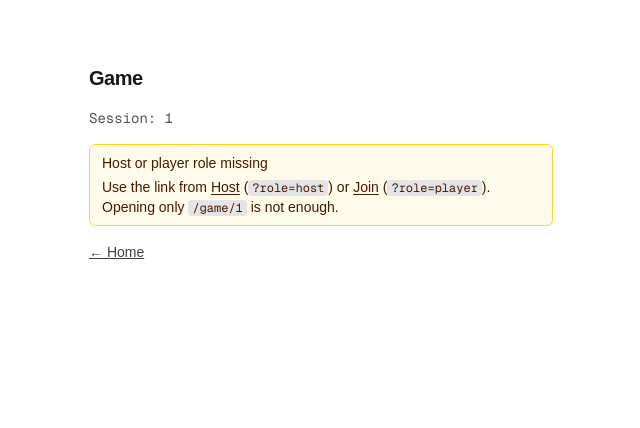
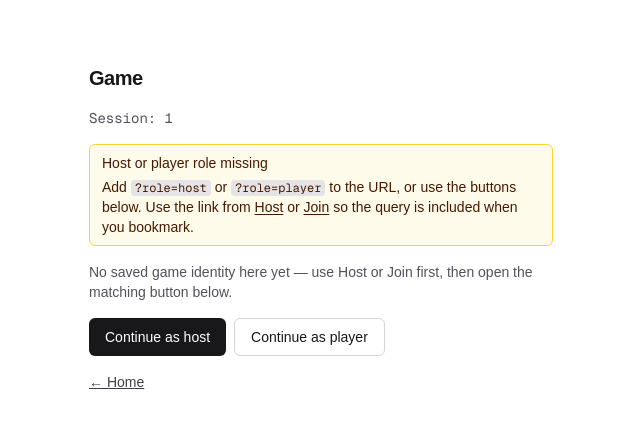
Before and after one commit to fmlharrison/cleopardy-game, a Next.js app: page /game/1 in a window 1280 px wide. Shown: the top 428 px of the page, without its empty margins (319-959 px from the left). Built offline with nearby package versions, Linux system fonts and the light colour scheme.

Commit message:
tighten route-level state hydration and refresh behavior

```diff
--- a/src/app/game/[sessionCode]/page.tsx
+++ b/src/app/game/[sessionCode]/page.tsx
@@ -1,7 +1,7 @@
 import Link from "next/link";
 
+import { GameSessionRolePicker } from "@/components/game/GameSessionRolePicker";
 import { GameRoomClient, type GameRoomRole } from "@/components/GameRoomClient";
-import { StatusBanner } from "@/components/ui/StatusBanner";
 
 type PageProps = {
   params: Promise<{ sessionCode: string }>;
@@ -26,37 +26,7 @@ export default async function GameSessionPage({
         <p className="font-mono text-sm text-zinc-600 dark:text-zinc-400">
           Session: {sessionCode}
         </p>
-        <StatusBanner variant="warning" title="Host or player role missing">
-          <p>
-            Use the link from{" "}
-            <Link
-              href="/host"
-              className="font-medium underline underline-offset-2"
-            >
-              Host
-            </Link>{" "}
-            (
-            <code className="rounded bg-zinc-200 px-1 text-xs dark:bg-zinc-800">
-              ?role=host
-            </code>
-            ) or{" "}
-            <Link
-              href="/join"
-              className="font-medium underline underline-offset-2"
-            >
-              Join
-            </Link>{" "}
-            (
-            <code className="rounded bg-zinc-200 px-1 text-xs dark:bg-zinc-800">
-              ?role=player
-            </code>
-            ). Opening only{" "}
-            <code className="rounded bg-zinc-200 px-1 text-xs dark:bg-zinc-800">
-              /game/{sessionCode}
-            </code>{" "}
-            is not enough.
-          </p>
-        </StatusBanner>
+        <GameSessionRolePicker sessionCode={sessionCode} />
         <Link
           href="/"
           className="text-sm font-medium text-zinc-700 underline dark:text-zinc-300"
--- a/src/components/GameRoomClient.tsx
+++ b/src/components/GameRoomClient.tsx
@@ -77,11 +77,17 @@ export function GameRoomClient({ sessionCode, role }: GameRoomClientProps) {
   }, [roomState]);
 
   useEffect(() => {
+    let cancelled = false;
+
     const url = getPartySocketUrl(sessionCode);
     const ws = new WebSocket(url);
     wsRef.current = ws;
 
     ws.onopen = () => {
+      if (cancelled) {
+        return;
+      }
+      setConnectError(null);
       setWsReady(true);
       if (role === "player") {
         const playerId = readStoredId(STORAGE_KEYS.playerId);
@@ -105,6 +111,9 @@ export function GameRoomClient({ sessionCode, role }: GameRoomClientProps) {
     };
 
     ws.onmessage = (ev: MessageEvent<string | ArrayBuffer | Blob>) => {
+      if (cancelled) {
+        return;
+      }
       const raw = messageRaw(ev.data);
       if (!raw) {
         return;
@@ -125,12 +134,18 @@ export function GameRoomClient({ sessionCode, role }: GameRoomClientProps) {
     };
 
     ws.onerror = () => {
+      if (cancelled) {
+        return;
+      }
       setConnectError(
         `Could not connect to PartyKit. Check the dev server and URL. Tried: ${url}`,
       );
     };
 
     ws.onclose = () => {
+      if (cancelled) {
+        return;
+      }
       setWsReady(false);
       if (wsRef.current === ws) {
         wsRef.current = null;
@@ -147,6 +162,7 @@ export function GameRoomClient({ sessionCode, role }: GameRoomClientProps) {
     };
 
     return () => {
+      cancelled = true;
       ws.close();
       if (wsRef.current === ws) {
         wsRef.current = null;
@@ -284,6 +300,11 @@ export function GameRoomClient({ sessionCode, role }: GameRoomClientProps) {
     );
   }
 
+  const hostIdForLoad = readStoredId(STORAGE_KEYS.hostId);
+  const playerIdForLoad = readStoredId(STORAGE_KEYS.playerId);
+  const missingHostIdentity = role === "host" && !hostIdForLoad;
+  const missingPlayerIdentity = role === "player" && !playerIdForLoad;
+
   if (!roomState) {
     return (
       <main className="mx-auto flex min-h-full max-w-lg flex-col gap-4 px-6 py-16">
@@ -291,12 +312,61 @@ export function GameRoomClient({ sessionCode, role }: GameRoomClientProps) {
         <p className="font-mono text-sm text-zinc-600 dark:text-zinc-400">
           Session: {sessionCode}
         </p>
+        <p className="text-xs text-zinc-500 dark:text-zinc-400">
+          View:{" "}
+          <span className="font-medium text-zinc-700 dark:text-zinc-300">
+            {role === "host" ? "Host" : "Player"}
+          </span>{" "}
+          (
+          <code className="rounded bg-zinc-200 px-1 text-[11px] dark:bg-zinc-800">
+            ?role={role}
+          </code>
+          )
+        </p>
         <StatusBanner variant="info" title="Connecting to live session">
           <p>
-            Loading room state from PartyKit. If this hangs, confirm the dev
-            server is running.
+            Syncing room state from PartyKit. There can be a short gap before
+            the first update—this is normal on refresh or direct navigation.
+            Reconnecting should restore an in-progress game (lobby, board, or
+            clue) automatically.
           </p>
         </StatusBanner>
+        {missingHostIdentity ? (
+          <StatusBanner
+            variant="warning"
+            title="No host identity in this browser"
+          >
+            <p>
+              Host controls need the id from the device that created this
+              session. Open{" "}
+              <Link
+                href="/host"
+                className="font-medium underline underline-offset-2"
+              >
+                Host
+              </Link>{" "}
+              here first, or use the original host link.
+            </p>
+          </StatusBanner>
+        ) : null}
+        {missingPlayerIdentity ? (
+          <StatusBanner
+            variant="warning"
+            title="No player identity in this browser"
+          >
+            <p>
+              Use{" "}
+              <Link
+                href="/join"
+                className="font-medium underline underline-offset-2"
+              >
+                Join
+              </Link>{" "}
+              with this session code on this device, or the same Join link you
+              used before, so your player id is saved.
+            </p>
+          </StatusBanner>
+        ) : null}
       </main>
     );
   }
--- /dev/null
+++ b/src/components/game/GameSessionRolePicker.tsx
@@ -0,0 +1,121 @@
+"use client";
+
+import Link from "next/link";
+import { useMemo } from "react";
+
+import { StatusBanner } from "@/components/ui/StatusBanner";
+import { readStoredId, STORAGE_KEYS } from "@/lib/ids";
+
+/**
+ * Shown when `/game/[sessionCode]` is opened without `?role=`. Offers explicit
+ * role links and, after hydration, a hint from persisted host/player ids.
+ */
+export function GameSessionRolePicker({
+  sessionCode,
+}: {
+  sessionCode: string;
+}) {
+  const hint = useMemo(() => {
+    const hasHost = Boolean(readStoredId(STORAGE_KEYS.hostId));
+    const hasPlayer = Boolean(readStoredId(STORAGE_KEYS.playerId));
+    if (hasHost && hasPlayer) {
+      return "both";
+    } else if (hasHost) {
+      return "host";
+    } else if (hasPlayer) {
+      return "player";
+    } else {
+      return "none";
+    }
+  }, []);
+
+  const encoded = encodeURIComponent(sessionCode);
+  const hostHref = `/game/${encoded}?role=host`;
+  const playerHref = `/game/${encoded}?role=player`;
+
+  return (
+    <div className="space-y-4">
+      <StatusBanner variant="warning" title="Host or player role missing">
+        <p>
+          Add{" "}
+          <code className="rounded bg-zinc-200 px-1 text-xs dark:bg-zinc-800">
+            ?role=host
+          </code>{" "}
+          or{" "}
+          <code className="rounded bg-zinc-200 px-1 text-xs dark:bg-zinc-800">
+            ?role=player
+          </code>{" "}
+          to the URL, or use the buttons below. Use the link from{" "}
+          <Link
+            href="/host"
+            className="font-medium underline underline-offset-2"
+          >
+            Host
+          </Link>{" "}
+          or{" "}
+          <Link
+            href="/join"
+            className="font-medium underline underline-offset-2"
+          >
+            Join
+          </Link>{" "}
+          so the query is included when you bookmark.
+        </p>
+      </StatusBanner>
+
+      {hint === "host" ? (
+        <p className="text-sm text-zinc-600 dark:text-zinc-400">
+          This browser has a saved <span className="font-medium">host</span>{" "}
+          identity — use{" "}
+          <Link
+            href={hostHref}
+            className="font-medium underline underline-offset-2"
+          >
+            Host view
+          </Link>{" "}
+          if you created this session here.
+        </p>
+      ) : null}
+      {hint === "player" ? (
+        <p className="text-sm text-zinc-600 dark:text-zinc-400">
+          This browser has a saved <span className="font-medium">player</span>{" "}
+          identity — use{" "}
+          <Link
+            href={playerHref}
+            className="font-medium underline underline-offset-2"
+          >
+            Player view
+          </Link>{" "}
+          if you joined this session from this device.
+        </p>
+      ) : null}
+      {hint === "both" ? (
+        <p className="text-sm text-zinc-600 dark:text-zinc-400">
+          This browser has both host and player ids saved. Pick the role for
+          this tab: host if you run the board, player if you are buzzing in.
+        </p>
+      ) : null}
+      {hint === "none" ? (
+        <p className="text-sm text-zinc-600 dark:text-zinc-400">
+          No saved game identity here yet — use Host or Join first, then open
+          the matching button below.
+        </p>
+      ) : null}
+
+      <div className="flex flex-col gap-2 sm:flex-row sm:flex-wrap">
+        <Link
+          href={hostHref}
+          className="inline-flex items-center justify-center rounded-md bg-zinc-900 px-4 py-2 text-sm font-medium text-white dark:bg-zinc-100 dark:text-zinc-900"
+        >
+          Continue as host
+        </Link>
+        <Link
+          href={playerHref}
+          className="inline-flex items-center justify-center rounded-md border border-zinc-300 bg-white px-4 py-2 text-sm font-medium text-zinc-900 dark:border-zinc-600 dark:bg-zinc-800 dark:text-zinc-100"
+        >
+          Continue as player
+        </Link>
+      </div>
+    </div>
+  );
+}
```
